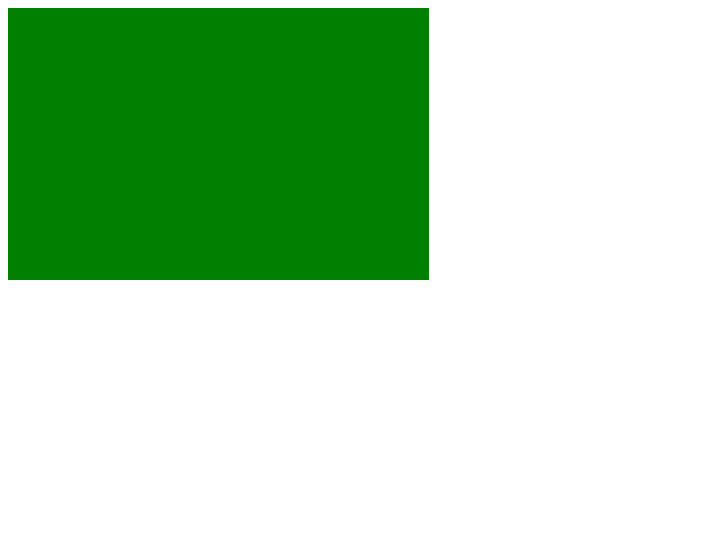
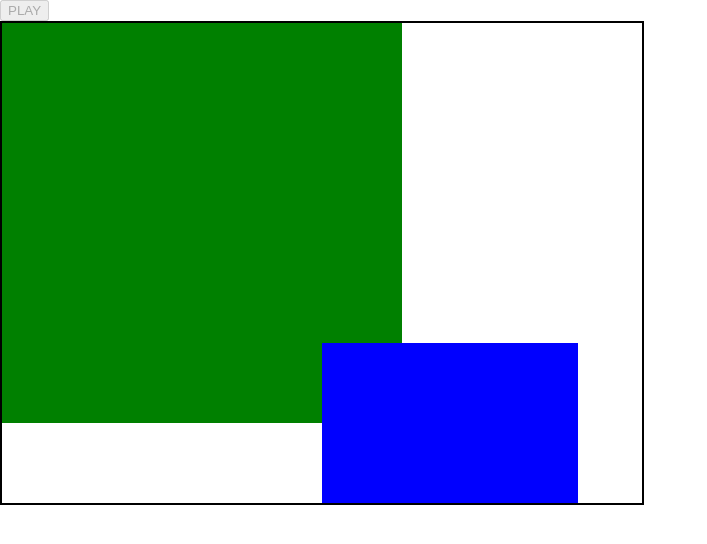
Before and after one commit to cat-in-the-dark/ludum_52_omsk, a website built with webpack: page src/index.html in a window 1280 px wide. Both pictures are taken after a click on the button "PLAY". Shown: the whole page, without its empty margins (0-707 px from the left). Built offline with nearby package versions, Linux system fonts and the light colour scheme.

Commit message:
setup 2 canvases: hud and main

```diff
--- a/src/app/app.ts
+++ b/src/app/app.ts
@@ -9,10 +9,14 @@ function ready(fn: () => void) {
   }
 }
 
-async function run(ctx: CanvasRenderingContext2D) {
+async function run(
+  mainContext: CanvasRenderingContext2D,
+  hudContext: CanvasRenderingContext2D,
+) {
+  const frameRate = 60;
   const sm = await setupSounds();
-  const game = new Game(ctx, sm);
-  const step = 1 / 60; // 60 FPS
+  const game = new Game(mainContext, hudContext, sm);
+  const step = 1 / frameRate;
   let dt = 0;
   let last = -1;
   function loop(now: number) {
@@ -33,23 +37,26 @@ async function run(ctx: CanvasRenderingContext2D) {
   requestAnimationFrame(loop);
 }
 
-async function main() {
-  const btn = document.querySelector("button");
-  if (btn) {
-    btn.style.display = "none";
+function getContext(id: string) {
+  const canvas = document.getElementById(id) as HTMLCanvasElement;
+  if (!canvas) {
+    throw new Error(`Canvas '${id}' not found`);
   }
-
-  const canvas = document.querySelector("canvas");
-  const ctx = canvas?.getContext("2d");
-  if (canvas && ctx) {
-    canvas.style.display = "block";
-    run(ctx);
+  const context = canvas.getContext("2d");
+  if (!context) {
+    throw new Error("Cannot get mainContext");
   }
+  return context;
 }
 
-ready(() => {
-  document.querySelector("button")?.addEventListener("click", main, false);
+async function main() {
+  const mainContext = getContext("ui-main");
+  const hudContext = getContext("ui-hud");
 
+  run(mainContext, hudContext);
+}
+
+function gamepadDebug() {
   window.addEventListener("gamepadconnected", (event) => {
     console.log("A gamepad connected:");
     console.log(event.gamepad);
@@ -59,6 +66,16 @@ ready(() => {
     console.log("A gamepad disconnected:");
     console.log(event.gamepad);
   });
+}
+
+ready(() => {
+  const btn = document.querySelector("button");
+  btn?.addEventListener("click", () => {
+    btn.disabled = true;
+    main();
+  }, false);
+
+  gamepadDebug();
 
   console.log("WAITING");
 });
--- a/src/app/game.ts
+++ b/src/app/game.ts
@@ -3,12 +3,16 @@ import type { SoundManager } from "./sound-manager";
 export class Game {
   constructor(
     private ctx: CanvasRenderingContext2D,
+    private hud: CanvasRenderingContext2D,
     private sm: SoundManager,
   ) { }
 
   draw(dt: number) {
     this.ctx.fillStyle = "green";
     this.ctx.fillRect(0, 0, 100, 100);
+
+    this.hud.fillStyle = "blue";
+    this.hud.fillRect(80, 80, 64, 64);
   }
 
   update(dt: number) {
--- a/src/index.html
+++ b/src/index.html
@@ -7,16 +7,39 @@
       name="viewport"
       content="width=device-width, initial-scale=1, shrink-to-fit=no"
     />
+    <style>
+      html, body {
+        width: 100%;
+        height: 100%;
+        min-height: fill-available;
+        margin: 0;
+        padding: 0;
+      }
+      #stage {
+        width: 640px;
+        height: 480px;
+        position: relative;
+        border: 2px solid black;
+      }
+
+      canvas {
+        position: absolute;
+        transform-origin: 0 0;
+        transform: scale(4);
+        image-rendering: -moz-crisp-edges;
+        image-rendering: -webkit-crisp-edges;
+        image-rendering: pixelated;
+        image-rendering: crisp-edges;
+      }
+    </style>
   </head>
   <body>
-    <div style="width: 100%; overflow: hidden; height: 407.812px;">
+    <div>
       <button>PLAY</button>
-      <canvas
-        style="width: 100%; height: 100%; image-rendering: pixelated; display: none;"
-        id="canvas"
-        oncontextmenu="event.preventDefault()"
-        onmousedown="window.focus()"
-      ></canvas>
+      <div id="stage">
+        <canvas id="ui-main" width="160" height="120"></canvas>
+        <canvas id="ui-hud" width="160" height="120"></canvas>
+      </div>
     </div>
   </body>
 </html>
```
